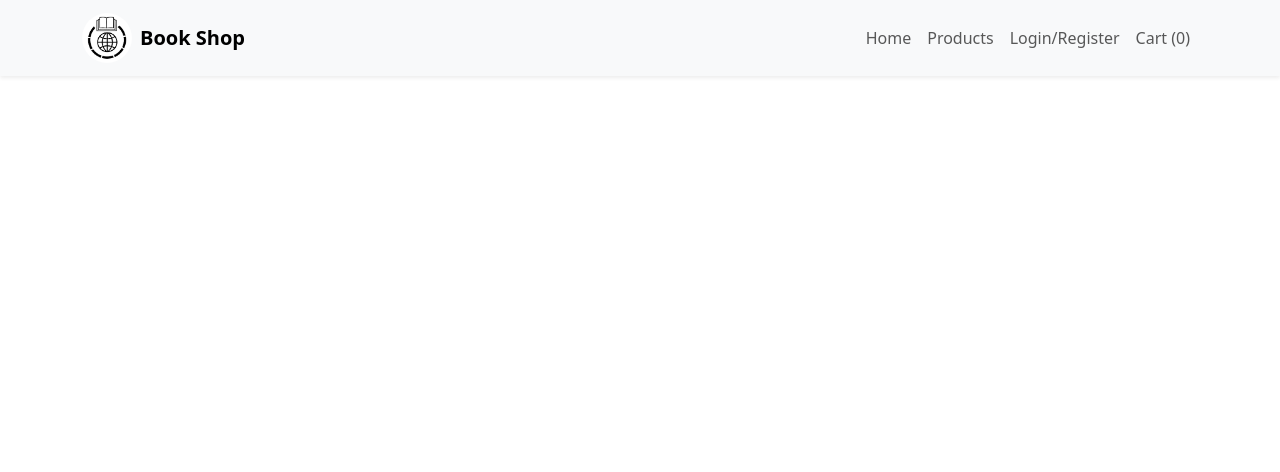
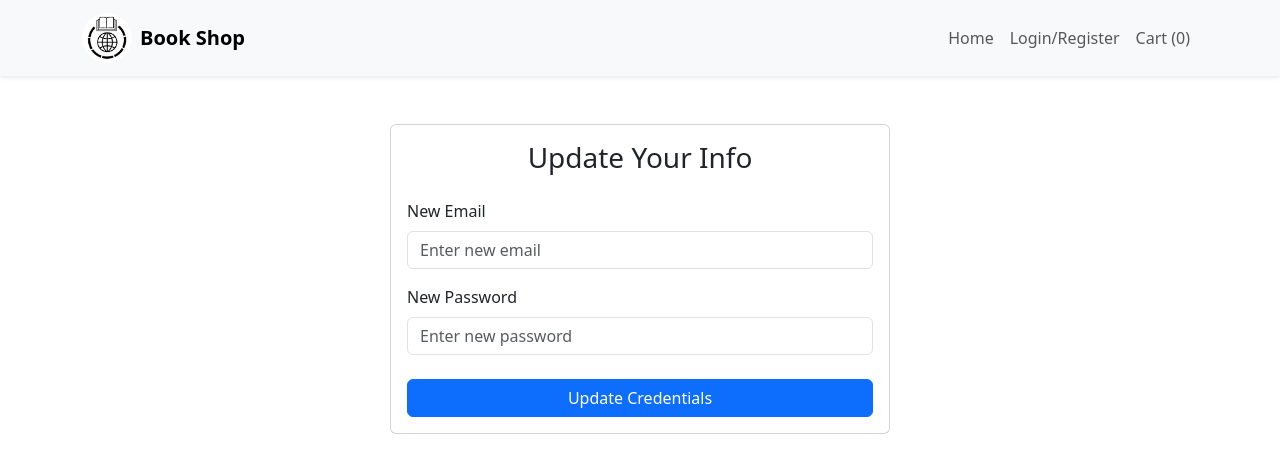
Before and after one commit to Krekno/book-shop, a React (Vite) app: page /profile in a window 1280 px wide. Shown: the top 472 px of the page. Built offline with nearby package versions, Linux system fonts and the light colour scheme.

Commit message:
add login

```diff
--- a/src/App.jsx
+++ b/src/App.jsx
@@ -8,19 +8,25 @@ import ProductDetail from "./pages/ProductDetail"
 import Cart from "./pages/Cart"
 import Checkout from "./pages/Checkout"
 import Login from "./pages/Login"
+import Profile from "./pages/Profile"
+import { useState } from "react"
 
 function App() {
+	const [isLoggedIn, setIsLoggedIn] = useState(false)
+	const [username, setUsername] = useState("")
+
 	return (
 		<CartProvider>
 			<Router>
-				<Navbar />
+				<Navbar isLoggedIn={isLoggedIn} username={username} />
 				<Routes>
-					<Route path="/" element={<Homepage />} />
-					<Route path="/products" element={<ProductListing />} />
+					{/*<Route path="/" element={<Homepage />} />*/}
+					<Route path="/" element={<ProductListing />} />
 					<Route path="/products/:id" element={<ProductDetail />} />
 					<Route path="/cart" element={<Cart />} />
 					<Route path="/checkout" element={<Checkout />} />
-					<Route path="/login" element={<Login />} />
+					<Route path="/login" element={<Login setIsLoggedIn={setIsLoggedIn} setUsername={setUsername} />} />
+					<Route path="/profile" element={<Profile />}></Route>
 				</Routes>
 			</Router>
 		</CartProvider>
--- a/src/components/Navbar.jsx
+++ b/src/components/Navbar.jsx
@@ -4,7 +4,7 @@ import { Link } from "react-router-dom"
 import { useContext } from "react"
 import { CartContext } from "../CartContext"
 
-const Navbar = () => {
+const Navbar = ({ isLoggedIn, username }) => {
 	const { cartItems } = useContext(CartContext)
 
 	return (
@@ -33,16 +33,24 @@ const Navbar = () => {
 								Home
 							</Link>
 						</li>
-						<li className="nav-item">
+						{/*<li className="nav-item">
 							<Link to="/products" className="nav-link">
 								Products
 							</Link>
+						</li>*/}
+						{isLoggedIn ? (
+							<li className="nav-item">
+								<Link to="/profile" className="nav-link">
+									{username}
+								</Link>
 							</li>
+						) : (
 							<li className="nav-item">
 								<Link to="/login" className="nav-link">
 									Login/Register
 								</Link>
 							</li>
+						)}
 						<li className="nav-item">
 							<Link to="/cart" className="nav-link">
 								Cart ({cartItems.reduce((acc, item) => acc + item.quantity, 0)})
--- a/src/pages/Cart.jsx
+++ b/src/pages/Cart.jsx
@@ -5,10 +5,7 @@ import { CartContext } from "../CartContext"
 const Cart = () => {
 	const { cartItems, removeFromCart } = useContext(CartContext)
 
-	const total = cartItems.reduce(
-		(acc, item) => acc + item.price * item.quantity,
-		0
-	)
+	const total = cartItems.reduce((acc, item) => acc + item.price * item.quantity, 0)
 
 	return (
 		<div className="container mt-5">
@@ -24,26 +21,15 @@ const Cart = () => {
 								<div className="card h-100 shadow-sm">
 									<div className="row g-0">
 										<div className="col-4">
-											<img
-												src={item.image}
-												alt={item.name}
-												className="img-fluid rounded-start"
-											/>
+											<img src={item.image} alt={item.name} className="img-fluid rounded-start" />
 										</div>
 										<div className="col-8">
 											<div className="card-body">
-												<h5 className="card-title">
-													{item.name}
-												</h5>
+												<h5 className="card-title">{item.name}</h5>
 												<p className="card-text">
-													${item.price} ×{" "}
-													{item.quantity}
+													${item.price} × {item.quantity}
 												</p>
-												<button
-													className="btn btn-outline-danger btn-sm"
-													onClick={() =>
-														removeFromCart(item.id)
-													}>
+												<button className="btn btn-outline-danger btn-sm" onClick={() => removeFromCart(item.isbn)}>
 													Remove
 												</button>
 											</div>
@@ -58,9 +44,7 @@ const Cart = () => {
 
 					<div className="d-flex justify-content-between align-items-center">
 						<h4>Total: ${total.toFixed(2)}</h4>
-						<button className="btn btn-primary btn-lg">
-							Proceed to Checkout
-						</button>
+						<button className="btn btn-primary btn-lg">Proceed to Checkout</button>
 					</div>
 				</>
 			)}
--- a/src/pages/Login.jsx
+++ b/src/pages/Login.jsx
@@ -1,12 +1,14 @@
 import React, { useEffect, useState } from "react"
 import "bootstrap/dist/css/bootstrap.min.css"
 import axios from "axios"
+import { useNavigate } from "react-router-dom"
 
-function AuthPage() {
+function AuthPage({ setIsLoggedIn, setUsername }) {
 	const [activeTab, setActiveTab] = useState("login")
 	const [loginData, setLoginData] = useState({ email: "", password: "" })
 	const [registerData, setRegisterData] = useState({ username: "", email: "", password: "", confirmPassword: "" })
 	const [error, setError] = useState("")
+	const Navigate = useNavigate()
 
 	const handleLogin = async (e) => {
 		e.preventDefault()
@@ -21,7 +23,11 @@ function AuthPage() {
 				password: loginData.password
 			})
 			const data = response.data
+			console.log(data)
 			localStorage.setItem("token", data.jwt)
+			setIsLoggedIn(true)
+			setUsername(data.username)
+			Navigate("/")
 		} catch (err) {
 			console.error(err)
 			setError(err.response?.data?.message || "Login failed!")
--- a/src/pages/ProductListing.jsx
+++ b/src/pages/ProductListing.jsx
@@ -14,7 +14,6 @@ const ProductListing = () => {
 			try {
 				const response = await axios.get("https://springboot-e-commerce-project.onrender.com/book/get-all-book")
 				const data = response.data
-				console.log(data)
 				setBooks(data)
 
 				const uniqueCategories = [...new Set(data.map((book) => book.category))]
@@ -68,7 +67,7 @@ const ProductListing = () => {
 						{filteredBooks.map((book) => (
 							<div key={book.isbn} className="col-md-4">
 								<div className="card h-100 shadow-sm">
-									<Link to={`/products/${book.id}`} className="text-decoration-none text-dark">
+									<Link to={`/products/${book.isbn}`} className="text-decoration-none text-dark">
 										<img src={book.image} alt={book.title} className="card-img-top img-fluid" />
 										<div className="card-body">
 											<h5 className="card-title">{book.title}</h5> <p className="card-text">${book.price}</p>{" "}
--- /dev/null
+++ b/src/pages/Profile.jsx
@@ -0,0 +1,83 @@
+import axios from "axios"
+import React, { useState } from "react"
+
+const Profile = () => {
+	const [formData, setFormData] = useState({
+		email: "",
+		password: ""
+	})
+
+	const [message, setMessage] = useState("")
+
+	const handleChange = (e) => {
+		const { name, value } = e.target
+		setFormData((prev) => ({ ...prev, [name]: value }))
+	}
+
+	const handleSubmit = async (e) => {
+		e.preventDefault()
+
+		try {
+			const response = await axios.put("https://springboot-e-commerce-project.onrender.com/user/update-profile", formData, {})
+
+			if (response.ok) {
+				setMessage("Credentials updated successfully!")
+			} else {
+				const error = await response.json()
+				setMessage(error.message || "Something went wrong.")
+			}
+		} catch (err) {
+			setMessage("Server error. Try again later.")
+		}
+	}
+
+	return (
+		<div className="container mt-5">
+			<div className="card mx-auto" style={{ maxWidth: "500px" }}>
+				<div className="card-body">
+					<h3 className="card-title text-center mb-4">Update Your Info</h3>
+					<form onSubmit={handleSubmit}>
+						<div className="mb-3">
+							<label htmlFor="email" className="form-label">
+								New Email
+							</label>
+							<input
+								type="email"
+								className="form-control"
+								id="email"
+								name="email"
+								value={formData.email}
+								onChange={handleChange}
+								placeholder="Enter new email"
+							/>
+						</div>
+						<div className="mb-4">
+							<label htmlFor="password" className="form-label">
+								New Password
+							</label>
+							<input
+								type="password"
+								className="form-control"
+								id="password"
+								name="password"
+								value={formData.password}
+								onChange={handleChange}
+								placeholder="Enter new password"
+							/>
+						</div>
+						<button type="submit" className="btn btn-primary w-100">
+							Update Credentials
+						</button>
+					</form>
+					{message && (
+						<div className="alert alert-info text-center mt-3" role="alert">
+							{message}
+						</div>
+					)}
+				</div>
+			</div>
+		</div>
+	)
+}
+
+export default Profile
```
Also changed, not shown: 1 other file (tests, documents, lock files or other folders). Lines whose indentation alone changed are shown as unchanged.
